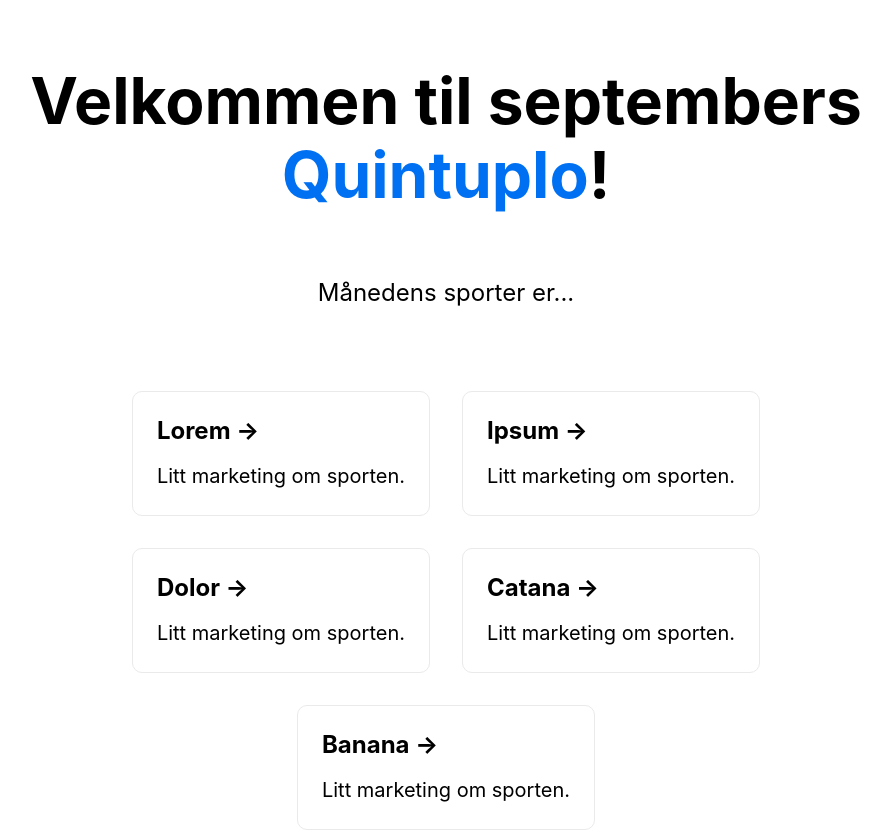
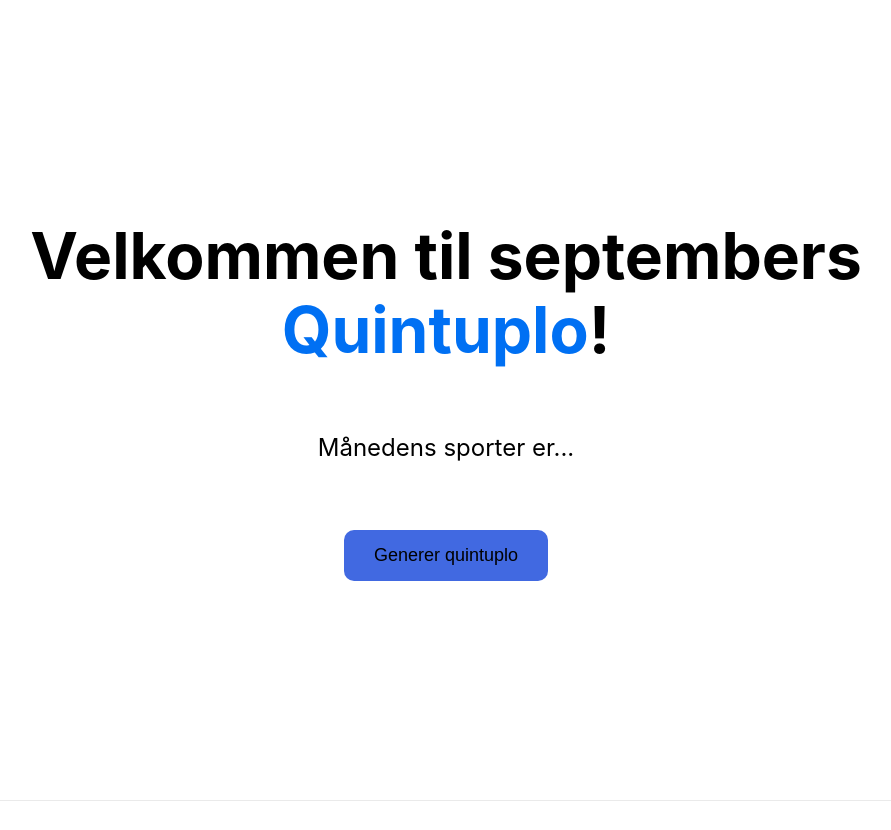
Before and after one commit to alicia-as/quintuplo, a Next.js app: page / in a window 1280 px wide. Shown: the top 830 px of the page, without its empty margins (194-1085 px from the left). Built offline with nearby package versions, Linux system fonts and the light colour scheme.

Commit message:
Add preliminary quintuplo

```diff
--- /dev/null
+++ b/data/sports.json
@@ -0,0 +1,32 @@
+[
+    {
+        "title": "Løping",
+        "mål": "5000 m",
+        "emoji": "🏃",
+        "marketing": "jobba"
+    },
+    {
+        "title": "Styrketrening",
+        "mål": "300 kcal",
+        "emoji": "🏋️‍♀️",
+        "marketing": "jobba"
+    },
+    {
+        "title": "Squash",
+        "mål": "400 kcal",
+        "emoji": "🥒",
+        "marketing": "jobba"
+    },
+    {
+        "title": "Svømming",
+        "mål": "1000 m",
+        "emoji": "🏊‍♀️",
+        "marketing": "jobba"
+    },
+    {
+        "title": "Minigolf",
+        "mål": "18 hull",
+        "emoji": "🏌️",
+        "marketing": "jobba"
+    }
+]
--- a/pages/index.tsx
+++ b/pages/index.tsx
@@ -1,12 +1,12 @@
 import type { NextPage } from "next";
 import Head from "next/head";
-import Image from "next/image";
+import { useState } from "react";
 import styles from "../styles/Home.module.css";
+import { Sport } from "../types/sports";
+import { CSSTransition, TransitionGroup } from "react-transition-group";
 
-const Home: NextPage = () => {
-  // Here we'll do a fetch to some backend.
-  // Dummy data for now to illustrate the point :)
-  const sports = ["Lorem", "Ipsum", "Dolor", "Catana", "Banana"];
+const Home: NextPage<{ sports: Sport[] }> = ({ sports }) => {
+  const [isClicked, setIsClicked] = useState(false);
 
   return (
     <div className={styles.container}>
@@ -23,15 +23,33 @@ const Home: NextPage = () => {
 
         <p className={styles.description}>Månedens sporter er...</p>
 
+        <button
+          className={styles.button}
+          onClick={() => setIsClicked(!isClicked)}
+        >
+          Generer quintuplo
+        </button>
+
         <div className={styles.grid}>
-          {sports.map((sport) => {
-            return (
-              <a href="https://nextjs.org/docs" className={styles.card}>
-                <h2>{sport} &rarr;</h2>
-                <p>Litt marketing om sporten.</p>
-              </a>
-            );
-          })}
+          {isClicked &&
+            sports.map((sport) => {
+              return (
+                <a href="https://nextjs.org/docs" className={styles.card}>
+                  <h2>{sport.title} &rarr;</h2>
+                  <div className={styles.goalExplainerBox}>
+                    <div className={styles.goalExplainerBoxElement}>
+                      {sport.emoji}
+                    </div>
+                    <div className={styles.goalExplainerBoxElement}>Mål:</div>
+                    <div className={styles.goalExplainerBoxElement}>
+                      {sport.mål}
+                    </div>
+                  </div>
+
+                  <p>{sport.marketing}</p>
+                </a>
+              );
+            })}
         </div>
       </main>
 
@@ -42,4 +60,21 @@ const Home: NextPage = () => {
   );
 };
 
+// This function gets called at build time on server-side.
+// It won't be called on client-side, so you can even do
+// direct database queries.
+export async function getStaticProps() {
+  // Call an external API endpoint to get posts.
+  // You can use any data fetching library
+  const sports = require("../data/sports.json");
+
+  // By returning { props: { posts } }, the Blog component
+  // will receive `posts` as a prop at build time
+  return {
+    props: {
+      sports,
+    },
+  };
+}
+
 export default Home;
--- a/styles/Home.module.css
+++ b/styles/Home.module.css
@@ -73,6 +73,21 @@
   max-width: 80%;
 }
 
+.goalExplainerBox {
+  display: flex;
+  justify-content: flex-start;
+  margin-top: 15px;
+  margin-bottom: 15px;
+}
+
+.goalExplainerBoxElement {
+  margin-right: 10px;
+}
+
+.goalExplainerBox p {
+  font-size: xx-small;
+}
+
 .card {
   margin: 1rem;
   padding: 1.5rem;
@@ -127,3 +142,17 @@
     filter: invert(1);
   }
 }
+
+.button {
+  padding: 15px 30px 15px 30px;
+  border: none;
+  border-radius: 10px;
+  font-size: large;
+  background-color: royalblue;
+  transition: transform 0.5s;
+}
+
+.button:hover {
+  transform: scale(0.95);
+  cursor: pointer;
+}
--- /dev/null
+++ b/types/sports.ts
@@ -0,0 +1,6 @@
+export interface Sport {
+  title: string;
+  mål: string;
+  emoji: string;
+  marketing: string;
+}
```
Also changed, not shown: package.json (+6 -4 lines), 1 other file (tests, documents, lock files or other folders).
